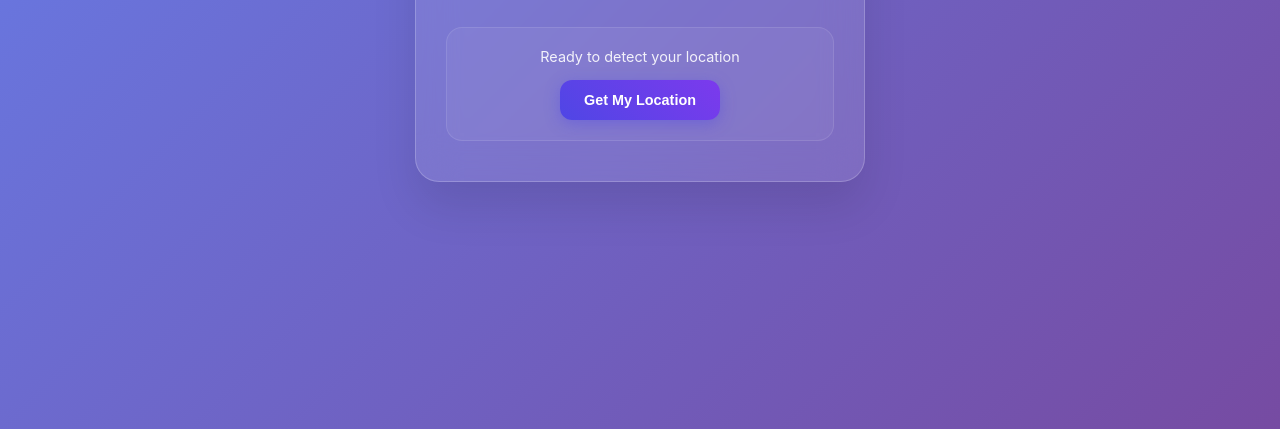
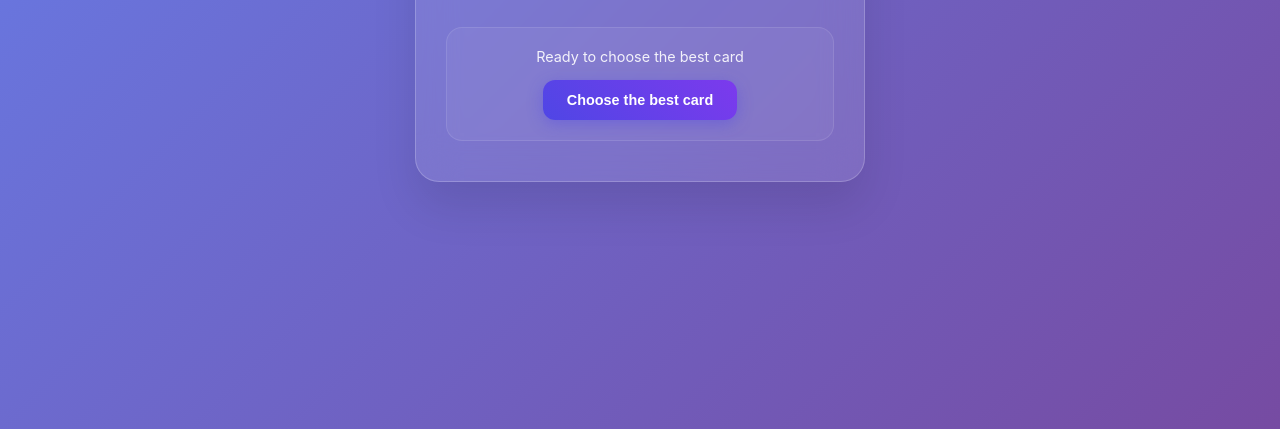
Before and after one commit to SOLO-CARD-LLC/initial_UI, a plain HTML site: page App_code.html in a window 1280 px wide. Shown: the part 371-800 px from the top of the page. Drawn offline with Linux system fonts and the light colour scheme.

Commit message:
change some of the formatting

```diff
--- a/App_code.html
+++ b/App_code.html
@@ -198,10 +198,10 @@
 
         <div class="location-section">
             <div class="location-status" id="locationStatus">
-                Ready to detect your location
+                Ready to choose the best card
             </div>
             <button class="location-button" id="locationButton" onclick="getLocation()">
-                Get My Location
+                Choose the best card
             </button>
             <div id="locationResult"></div>
         </div>
@@ -247,7 +247,7 @@
             isGettingLocation = loading;
         }
 
-        function displayPlaceInfo(placeData, coordinates) {
+        function displayPlaceInfo(placeData, suggestion) {
             const resultElement = document.getElementById('locationResult');
 
             if (!placeData || !placeData.ResultItems || placeData.ResultItems.length === 0) {
```
